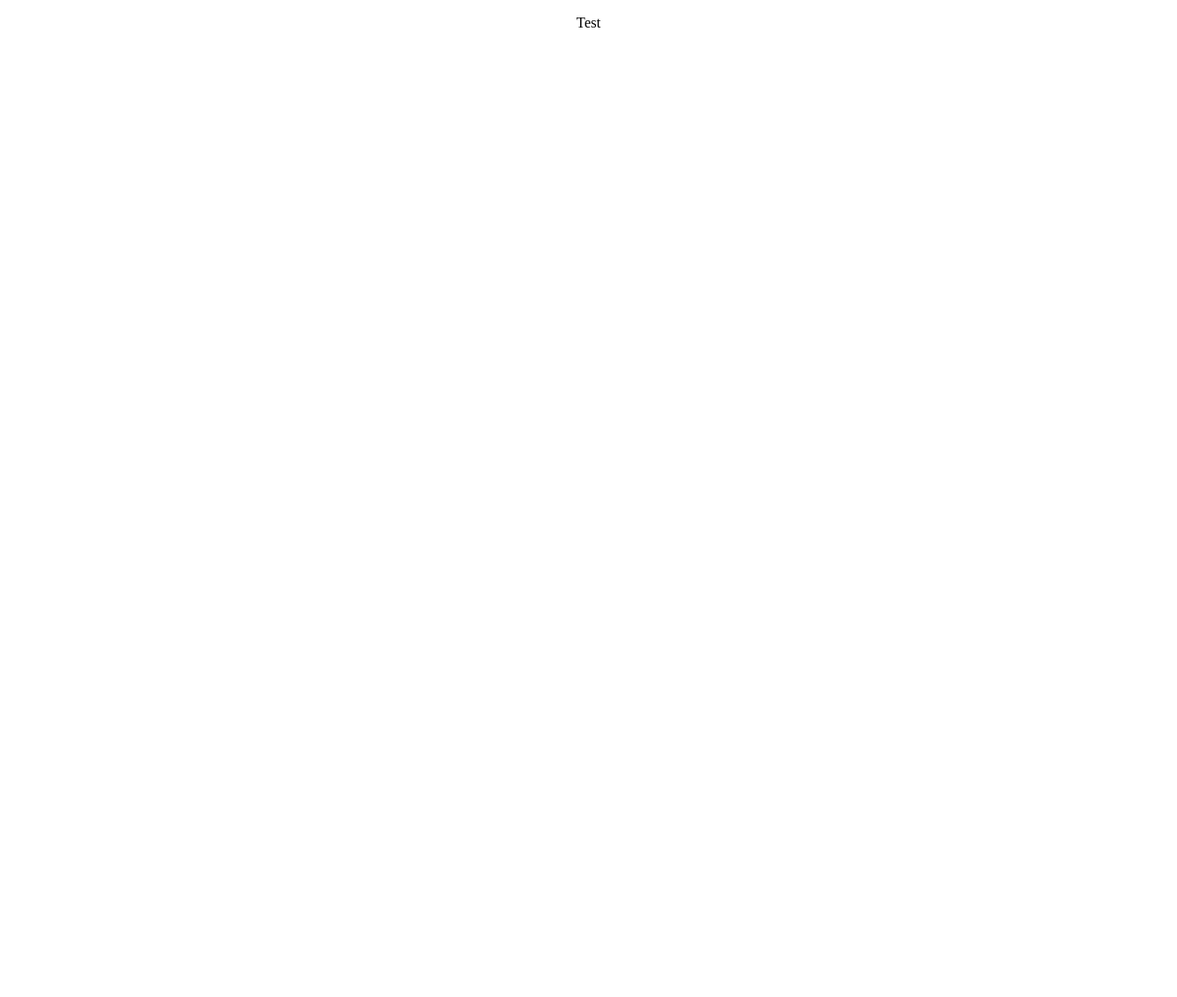
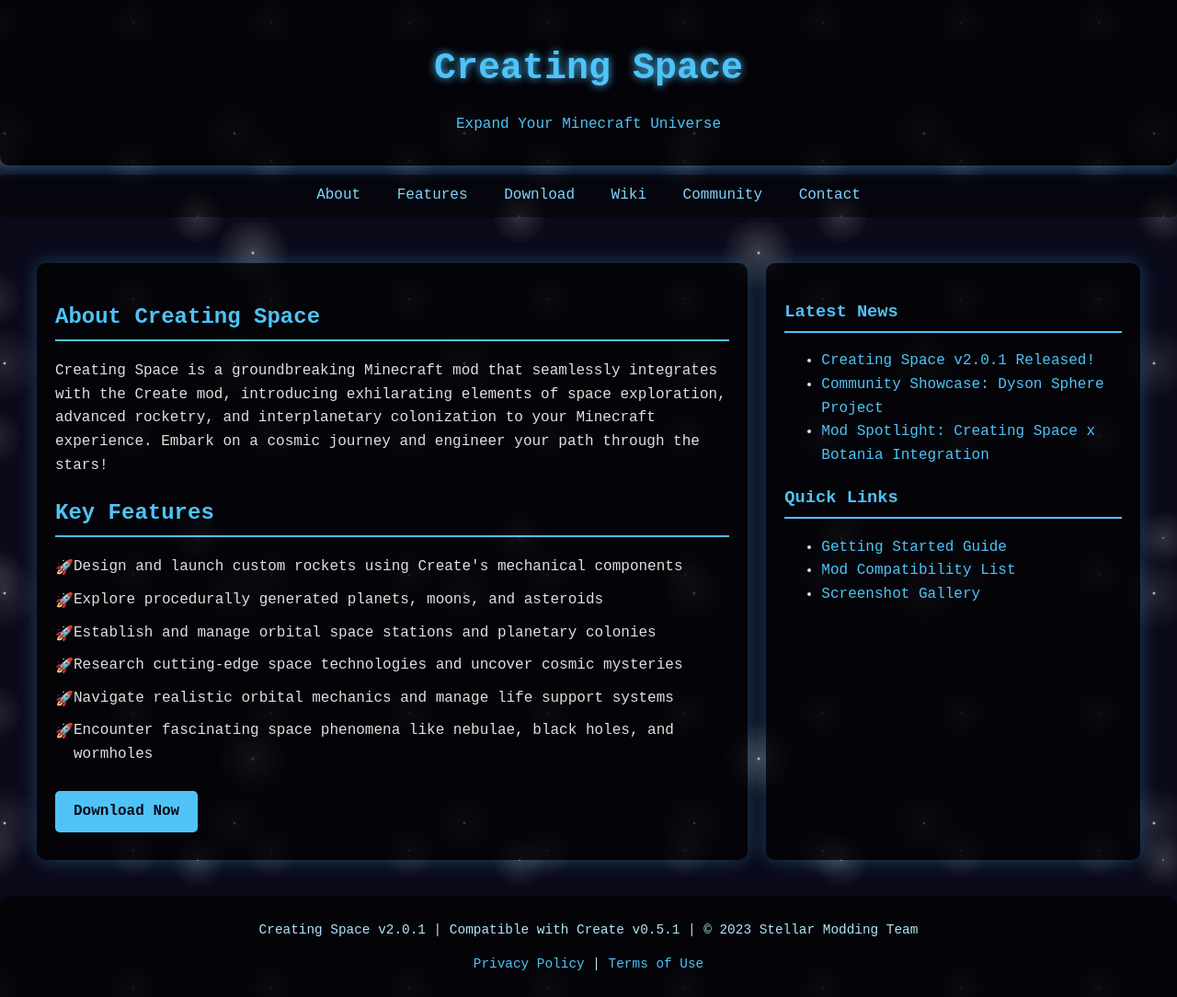
Before and after one commit to creating-space/creating-space.github.io, a plain HTML site: page index.html in a window 1280 px wide. Shown: the whole page at 92% size. Before the commit the page ends 800 px from the top, so only its background shows below. Drawn offline with Linux system fonts and the light colour scheme.

Commit message:
demo wiki generated by Sonnet 3.5

```diff
--- a/css/index.css
+++ /dev/null
@@ -1,3 +0,0 @@
-.centered {
-    text-align: center;
-}
--- a/index.html
+++ b/index.html
@@ -1,14 +1,192 @@
-<!DOCTYPE html>
-<html lang="en">
-<head>
-    <meta charset="UTF-8">
-    <meta name="viewport" content="width=device-width, initial-scale=1.0">
-    <title>Creating Space Wiki</title>
-    <link rel="stylesheet" type="text/css" href="css/index.css"/>
+<html><head><base href="https://creatingspace.mod"><title>Creating Space - Space Exploration Mod for Create</title>
+<style>
+  body {
+    font-family: 'Space Mono', monospace;
+    line-height: 1.6;
+    color: #e0e0e0;
+    margin: 0;
+    padding: 0;
+    background-color: #0a0a1a;
+    background-image:
+      radial-gradient(white, rgba(255,255,255,.2) 2px, transparent 40px),
+      radial-gradient(white, rgba(255,255,255,.15) 1px, transparent 30px),
+      radial-gradient(white, rgba(255,255,255,.1) 2px, transparent 40px),
+      radial-gradient(rgba(255,255,255,.4), rgba(255,255,255,.1) 2px, transparent 30px);
+    background-size: 550px 550px, 350px 350px, 250px 250px, 150px 150px;
+    background-position: 0 0, 40px 60px, 130px 270px, 70px 100px;
+  }
+  .container {
+    max-width: 1200px;
+    margin: 0 auto;
+    padding: 20px;
+  }
+  header {
+    background-color: rgba(0, 0, 0, 0.7);
+    color: #4fc3f7;
+    text-align: center;
+    padding: 1em;
+    border-radius: 0 0 10px 10px;
+    box-shadow: 0 0 20px rgba(79, 195, 247, 0.5);
+  }
+  h1 {
+    margin-bottom: 0;
+    font-size: 2.5em;
+    text-shadow: 0 0 10px #4fc3f7;
+  }
+  nav {
+    background-color: rgba(0, 0, 0, 0.5);
+    padding: 10px;
+    border-radius: 5px;
+    margin: 10px 0;
+    text-align: center;
+  }
+  nav a {
+    color: #81d4fa;
+    text-decoration: none;
+    padding: 5px 10px;
+    transition: all 0.3s ease;
+    margin: 0 5px;
+  }
+  nav a:hover {
+    background-color: #4fc3f7;
+    color: #0a0a1a;
+    border-radius: 3px;
+  }
+  .content {
+    display: flex;
+    flex-wrap: wrap;
+    justify-content: space-between;
+    margin-top: 20px;
+  }
+  .main-content {
+    flex: 2;
+    min-width: 300px;
+    background-color: rgba(0, 0, 0, 0.7);
+    padding: 20px;
+    border-radius: 10px;
+    box-shadow: 0 0 20px rgba(79, 195, 247, 0.3);
+    margin-right: 20px;
+  }
+  .sidebar {
+    flex: 1;
+    min-width: 250px;
+    background-color: rgba(0, 0, 0, 0.7);
+    padding: 20px;
+    border-radius: 10px;
+    box-shadow: 0 0 20px rgba(79, 195, 247, 0.3);
+  }
+  h2, h3 {
+    color: #4fc3f7;
+    border-bottom: 2px solid #4fc3f7;
+    padding-bottom: 5px;
+  }
+  .feature-list {
+    list-style-type: none;
+    padding: 0;
+  }
+  .feature-list li {
+    margin-bottom: 10px;
+    padding-left: 20px;
+    position: relative;
+  }
+  .feature-list li::before {
+    content: "🚀";
+    position: absolute;
+    left: 0;
+    top: 2px;
+  }
+  .cta-button {
+    display: inline-block;
+    background-color: #4fc3f7;
+    color: #0a0a1a;
+    padding: 10px 20px;
+    border-radius: 5px;
+    text-decoration: none;
+    font-weight: bold;
+    margin: 10px 0;
+    transition: all 0.3s ease;
+  }
+  .cta-button:hover {
+    background-color: #81d4fa;
+    box-shadow: 0 0 10px #4fc3f7;
+  }
+  footer {
+    text-align: center;
+    margin-top: 20px;
+    padding: 10px;
+    background-color: rgba(0, 0, 0, 0.7);
+    border-radius: 10px 10px 0 0;
+    font-size: 0.9em;
+    color: #b3e5fc;
+  }
+  a {
+    color: #4fc3f7;
+    text-decoration: none;
+  }
+  a:hover {
+    text-decoration: underline;
+  }
+</style>
 </head>
 <body>
-    <p class="centered">Test</p>
+  <header>
+    <h1>Creating Space</h1>
+    <p>Expand Your Minecraft Universe</p>
+  </header>
+
+  <nav>
+    <a href="#about">About</a>
+    <a href="#features">Features</a>
+    <a href="https://creatingspace.mod/download">Download</a>
+    <a href="https://creatingspace.mod/wiki">Wiki</a>
+    <a href="https://creatingspace.mod/forum">Community</a>
+    <a href="#contact">Contact</a>
+  </nav>
+
+  <div class="container">
+    <div class="content">
+      <div class="main-content">
+        <section id="about">
+          <h2>About Creating Space</h2>
+          <p>Creating Space is a groundbreaking Minecraft mod that seamlessly integrates with the Create mod, introducing exhilarating elements of space exploration, advanced rocketry, and interplanetary colonization to your Minecraft experience. Embark on a cosmic journey and engineer your path through the stars!</p>
+        </section>
+
+        <section id="features">
+          <h2>Key Features</h2>
+          <ul class="feature-list">
+            <li>Design and launch custom rockets using Create's mechanical components</li>
+            <li>Explore procedurally generated planets, moons, and asteroids</li>
+            <li>Establish and manage orbital space stations and planetary colonies</li>
+            <li>Research cutting-edge space technologies and uncover cosmic mysteries</li>
+            <li>Navigate realistic orbital mechanics and manage life support systems</li>
+            <li>Encounter fascinating space phenomena like nebulae, black holes, and wormholes</li>
+          </ul>
+        </section>
+
+        <a href="https://creatingspace.mod/download" class="cta-button">Download Now</a>
+      </div>
+
+      <div class="sidebar">
+        <h3>Latest News</h3>
+        <ul>
+          <li><a href="#">Creating Space v2.0.1 Released!</a></li>
+          <li><a href="#">Community Showcase: Dyson Sphere Project</a></li>
+          <li><a href="#">Mod Spotlight: Creating Space x Botania Integration</a></li>
+        </ul>
+
+        <h3>Quick Links</h3>
+        <ul>
+          <li><a href="https://creatingspace.mod/getting-started">Getting Started Guide</a></li>
+          <li><a href="https://creatingspace.mod/compatibility">Mod Compatibility List</a></li>
+          <li><a href="https://creatingspace.mod/gallery">Screenshot Gallery</a></li>
+        </ul>
+      </div>
+    </div>
+  </div>
+
+  <footer>
+    <p>Creating Space v2.0.1 | Compatible with Create v0.5.1 | &copy; 2023 Stellar Modding Team</p>
+    <p><a href="https://creatingspace.mod/privacy">Privacy Policy</a> | <a href="https://creatingspace.mod/terms">Terms of Use</a></p>
+  </footer>
 </body>
 </html>
-
-<!--test-->
```
